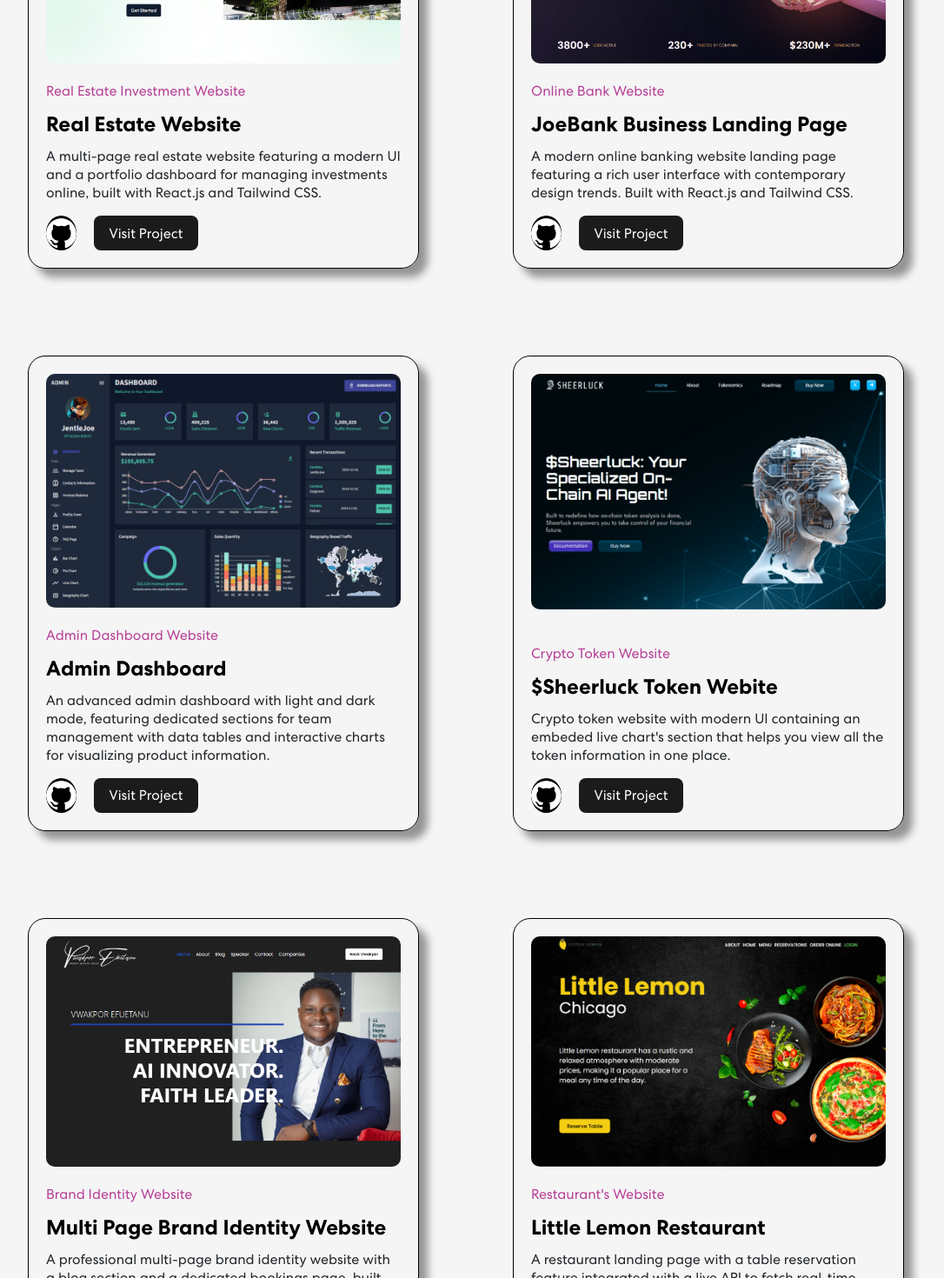
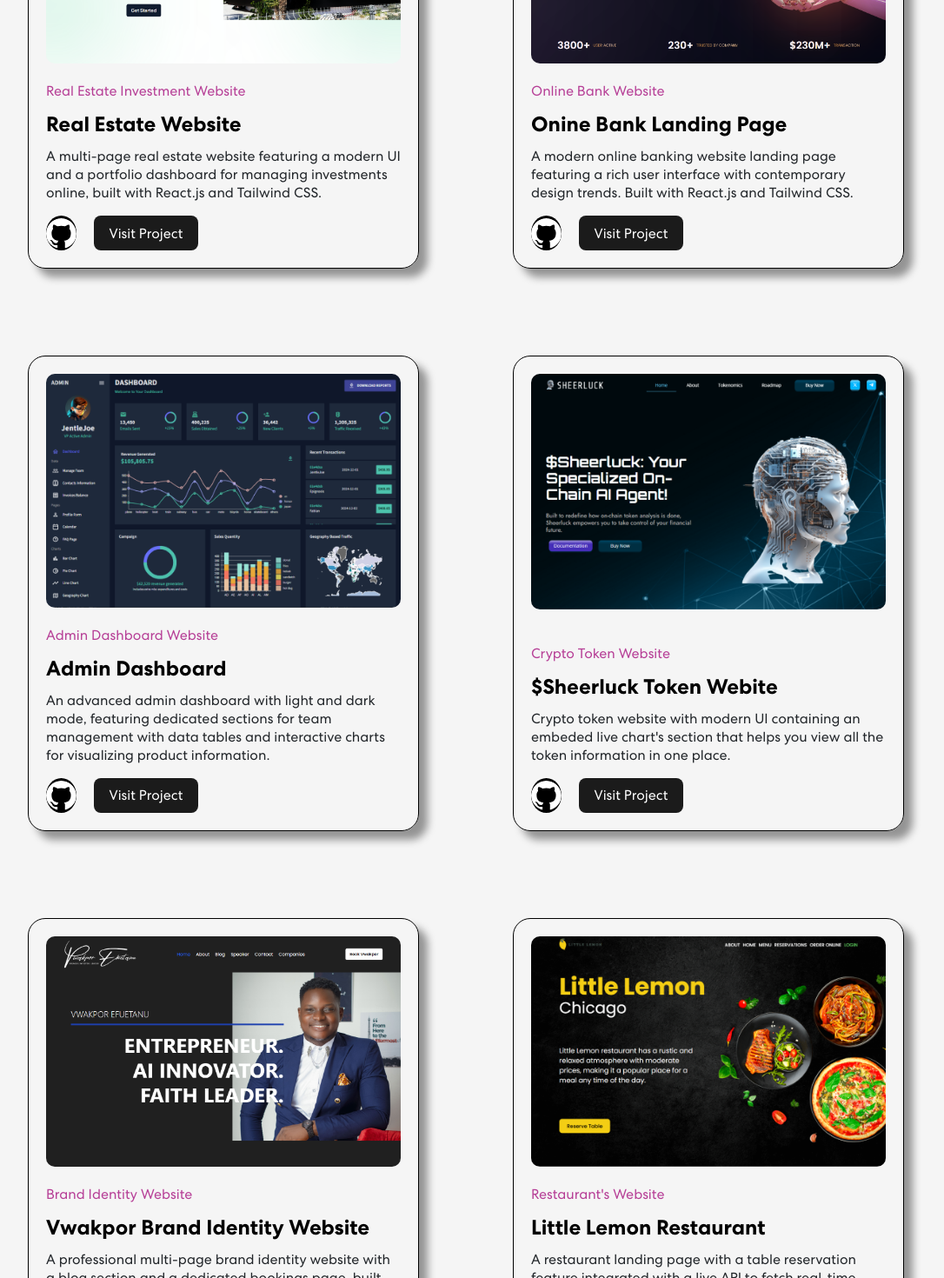
Before and after one commit to JentleJoe/my_portfolio, a React (Create React App) app: page / in a window 1280 px wide. Shown: the part 1880-3350 px from the top of the page at 87% size, without its empty margins (104-1190 px from the left). Built offline with nearby package versions, Linux system fonts and the light colour scheme.

Commit message:
updated cards details

```diff
--- a/src/components/Projects.js
+++ b/src/components/Projects.js
@@ -27,7 +27,7 @@
         {
             image: joebank,
             type: "Online Bank Website",
-            title: "JoeBank Business Landing Page",
+            title: "Onine Bank Landing Page",
             url: 'https://joebank.vercel.app',
             githubLink: 'https://github.com/JentleJoe/modern_landing_page',
             target: '_blank',
@@ -57,7 +57,7 @@
         {
             image: vwakpor_new,
             type: "Brand Identity Website",
-            title: "Multi Page Brand Identity Website",
+            title: "Vwakpor Brand Identity Website",
             url: 'https://vwakpor.vercel.app',
             githubLink: 'https://github.com/jentlejoe',
             target: '',
```
